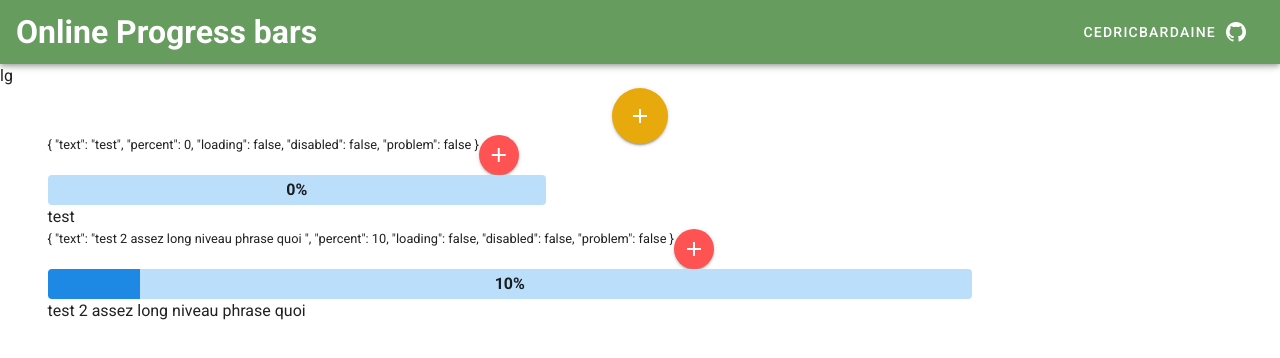
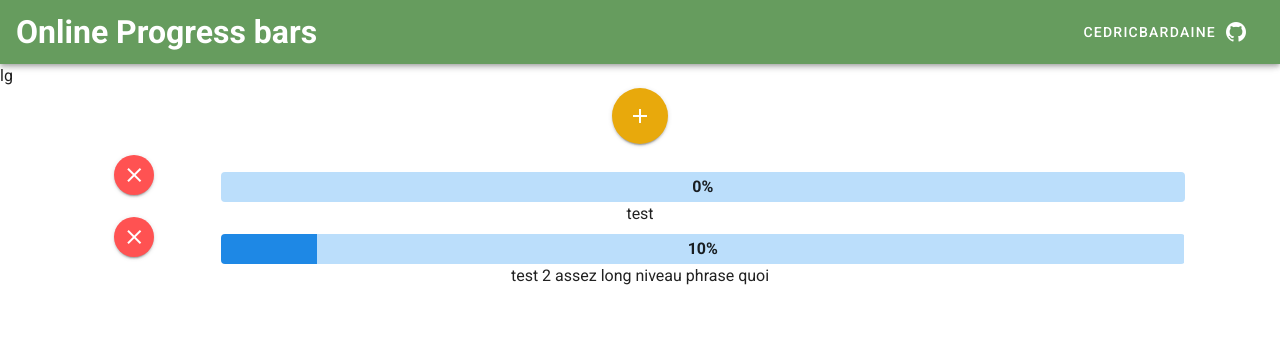
Before and after one commit to CedricBardaine/online_progress_bars, a Vue app: page / in a window 1280 px wide. Shown: the top 358 px of the page. Built offline with nearby package versions, Linux system fonts and the light colour scheme.

Commit message:
improve layout

```diff
--- a/src/App.vue
+++ b/src/App.vue
@@ -20,7 +20,7 @@
       {{ $vuetify.breakpoint.name }}
 
       <v-container>
-        <v-row justify="center">
+        <v-row justify="center" class="pb-4">
           <v-btn
             color="secondary"
             elevation="2"
@@ -40,8 +40,10 @@
         </v-row>
 
         <transition-group name="rowTransition" tag="">
-          <v-row class="d-inline-flex" v-for="(bar, id) in bars" :key="id">
-            <small>{{ bar }}</small>
+          <div class="pb-2" v-for="(bar, id) in bars" :key="id">
+            <v-row>
+
+            <v-row class="col-3 col-md-2  flex-shrink-0" justify="center" align="center">
               <v-btn
                 color="error"
                 elevation="2"
@@ -49,10 +51,12 @@
                 small
                 @click="bars.splice(id, 1)"
               >
-                <v-icon dark> mdi-plus </v-icon>
+                <v-icon dark> mdi-close </v-icon>
               </v-btn>
+            </v-row>
+            <v-row class="  col-9  col-md-10 flex-shrink-1" justify="center" align="center">
               <v-progress-linear
-              class="d-inline-flex"
+                class=" "
                 v-model="bar.percent"
                 height="30"
                 color="blue darken-1"
@@ -67,9 +71,13 @@
                   <strong> {{ Math.ceil(bar.percent) }}%</strong>
                 </template>
               </v-progress-linear>
+            </v-row>
+            </v-row>
+            <v-row justify="center" align="center">
 
             <span>{{ bar.text }}</span>
-          </v-row>
+            </v-row>
+          </div>
         </transition-group>
       </v-container>
     </v-main>
@@ -100,8 +108,7 @@ export default {
       },
     ],
   }),
-  methods: {
-  },
+  methods: {},
 };
 </script>
 
```
